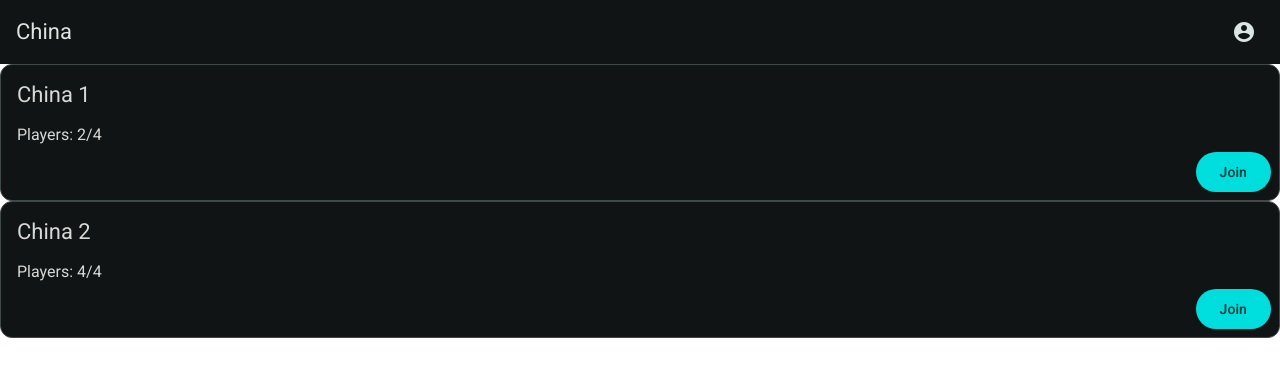
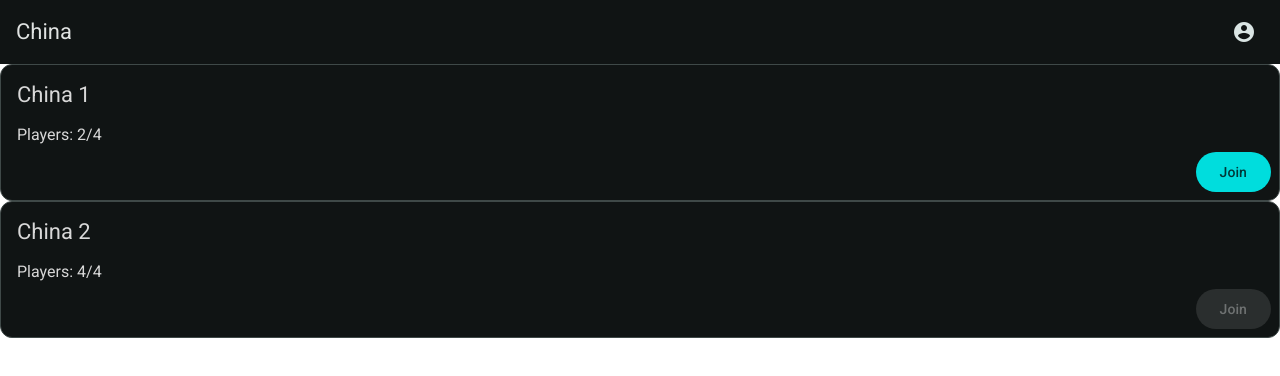
Before and after one commit to Tomas-Tamantini/gamehub-front, an Angular app: page / in a window 1280 px wide. Shown: the top 376 px of the page. Built offline with nearby package versions, Linux system fonts and the light colour scheme.

Commit message:
Disable join button if player cannot join

```diff
--- a/src/app/features/components/room-card/room-card.component.html
+++ b/src/app/features/components/room-card/room-card.component.html
@@ -10,6 +10,6 @@
         <p class="white-text">Players: {{room().playerIds.length}}/{{room().capacity}}</p>
     </mat-card-content>
     <mat-card-actions align="end">
-        <button mat-flat-button (click)="joinRoom()">Join</button>
+        <button mat-flat-button (click)="joinRoom()" [disabled]="!canJoin()">Join</button>
     </mat-card-actions>
 </mat-card>
--- a/src/app/features/components/room-card/room-card.component.ts
+++ b/src/app/features/components/room-card/room-card.component.ts
@@ -12,5 +12,11 @@ import { MatButtonModule } from '@angular/material/button';
 export class RoomCardComponent {
   room = input.required<RoomSummary>();
 
-  joinRoom() { }
+  canJoin() {
+    return !this.room().isFull;
+  }
+
+  joinRoom() {
+    throw new Error('Not implemented');
+  }
 }
```
Also changed, not shown: 1 other file (tests, documents, lock files or other folders).
